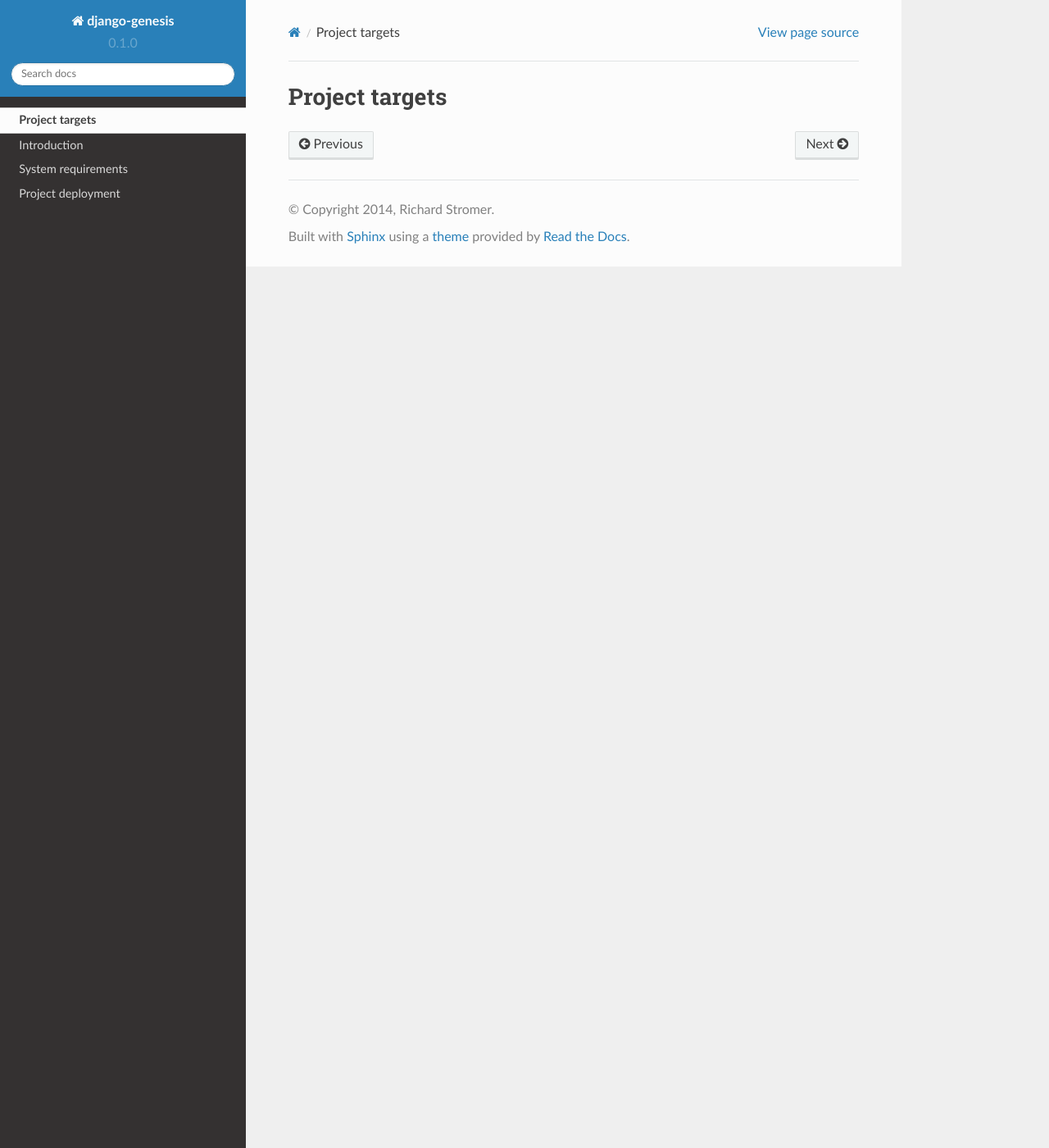
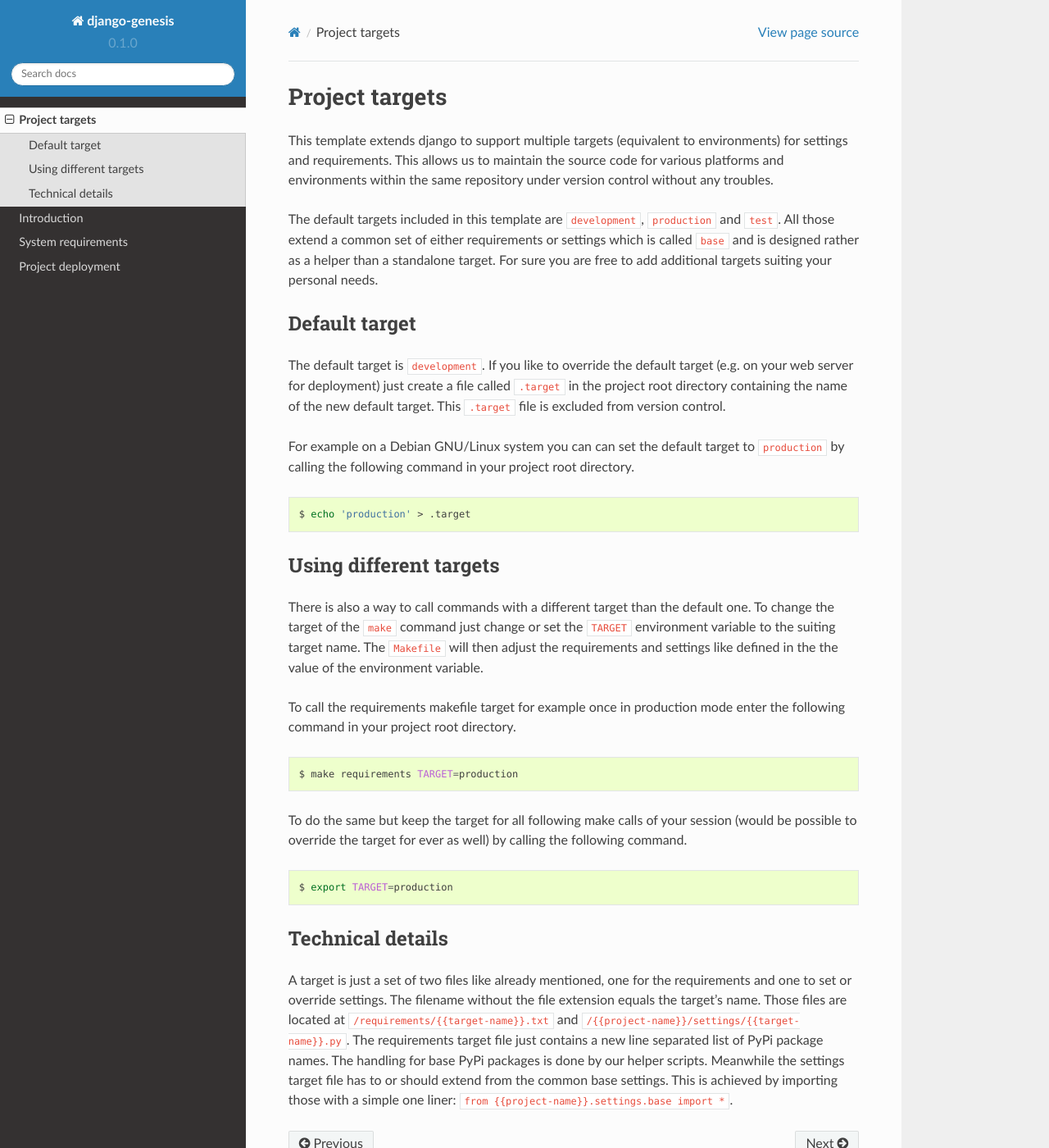
Before and after one commit to byteweaver/django-genesis, a Sphinx documentation site: the page built from docs/project/targets.rst, in a window 1280 px wide and 1400 px high. Shown: the whole window at 82% size. Built offline with Sphinx 7.4.7 and the Read the Docs theme 2.0.0, drawn with Linux system fonts in a browser that asks for light colours.

Commit message:
add documentation about the targets feature and their behavior

```diff
--- a/docs/project/targets.rst
+++ b/docs/project/targets.rst
@@ -1,2 +1,41 @@
 Project targets
 ===============
+
+This template extends django to support multiple targets (equivalent to environments) for settings and requirements. This allows us to maintain the source code for various platforms and environments within the same repository under version control without any troubles.
+
+The default targets included in this template are ``development``, ``production`` and ``test``. All those extend a common set of either requirements or settings which is called ``base`` and is designed rather as a helper than a standalone target. For sure you are free to add additional targets suiting your personal needs.
+
+Default target
+--------------
+
+The default target is ``development``. If you like to override the default target (e.g. on your web server for deployment) just create a file called ``.target`` in the project root directory containing the name of the new default target. This ``.target`` file is excluded from version control.
+
+For example on a Debian GNU/Linux system you can can set the default target to ``production`` by calling the following command in your project root directory.
+
+.. code-block:: bash
+
+    $ echo 'production' > .target
+
+
+Using different targets
+-----------------------
+
+There is also a way to call commands with a different target than the default one. To change the target of the ``make`` command just change or set the ``TARGET`` environment variable to the suiting target name. The ``Makefile`` will then adjust the requirements and settings like defined in the the value of the environment variable.
+
+To call the requirements makefile target for example once in production mode enter the following command in your project root directory.
+
+.. code-block:: bash
+
+    $ make requirements TARGET=production
+
+To do the same but keep the target for all following make calls of your session (would be possible to override the target for ever as well) by calling the following command.
+
+.. code-block:: bash
+
+    $ export TARGET=production
+
+
+Technical details
+-----------------
+
+A target is just a set of two files like already mentioned, one for the requirements and one to set or override settings. The filename without the file extension equals the target's name. Those files are located at ``/requirements/{{target-name}}.txt`` and ``/{{project-name}}/settings/{{target-name}}.py``. The requirements target file just contains a new line separated list of PyPi package names. The handling for base PyPi packages is done by our helper scripts. Meanwhile the settings target file has to or should extend from the common base settings. This is achieved by importing those with a simple one liner: ``from {{project-name}}.settings.base import *``.
```
